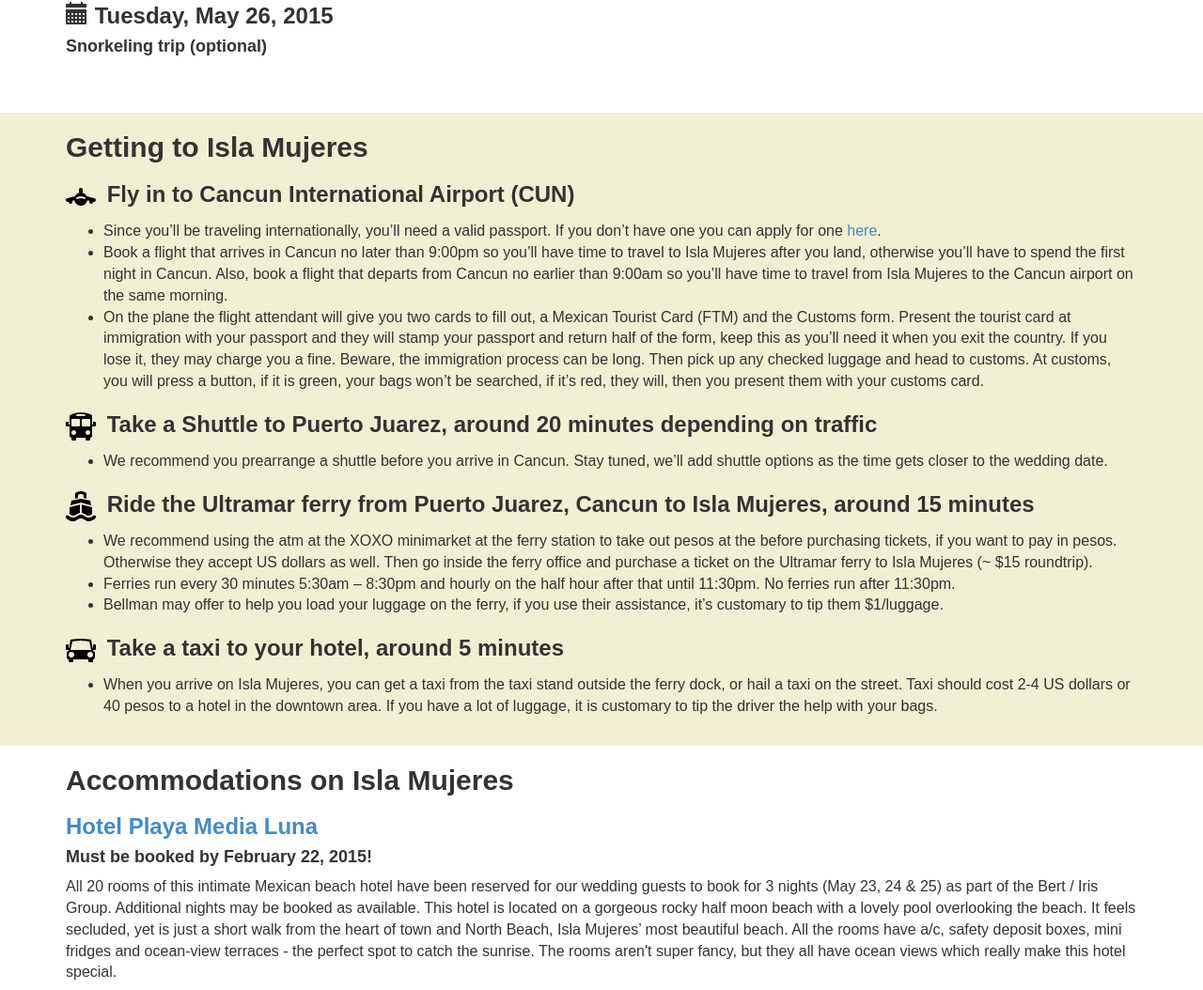
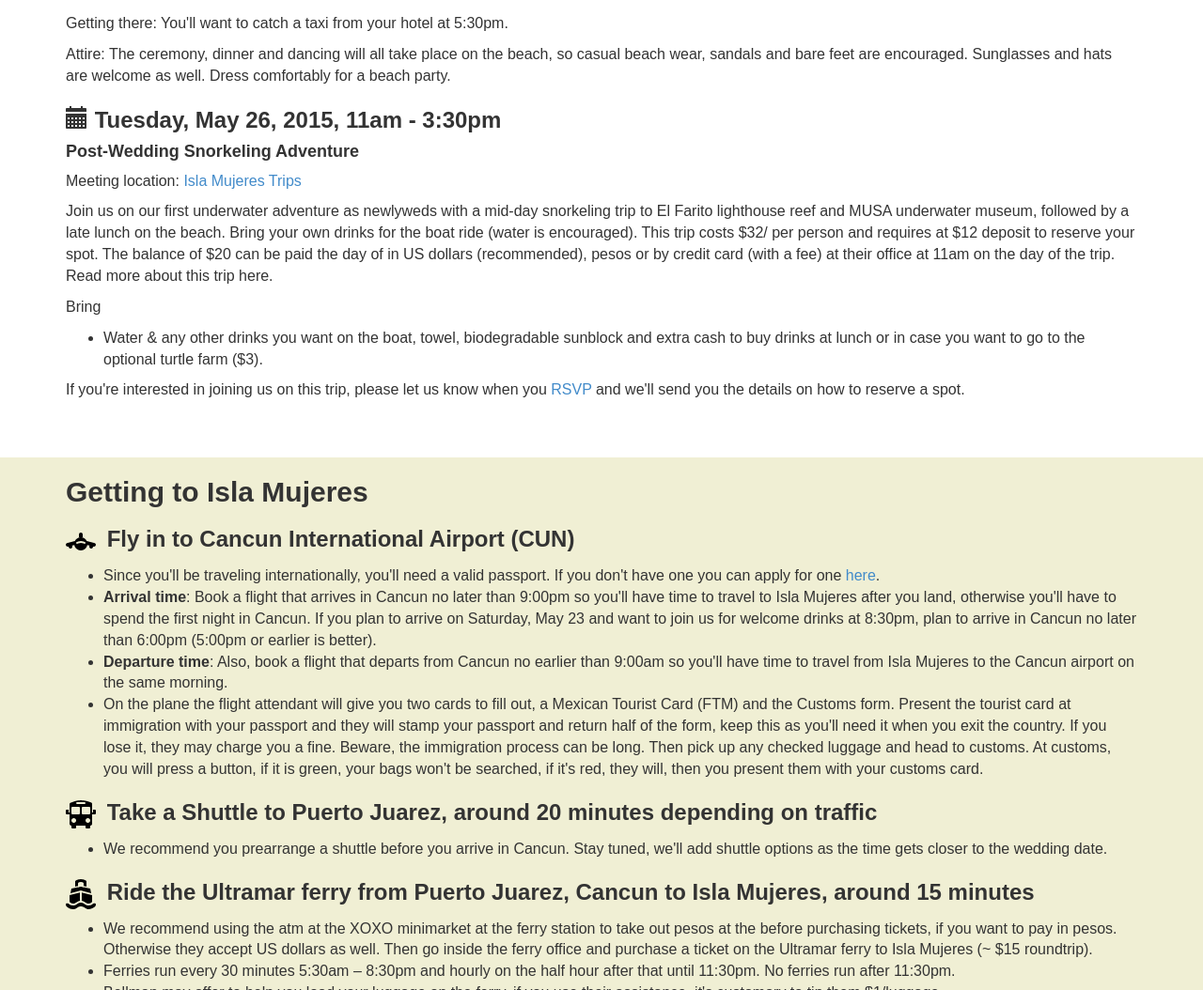
Before and after one commit to bertrandom/wedding, a PHP site: page /weddingweekend/ in a window 1280 px wide. Shown: the part 1246-2300 px from the top of the page at 94% size. Run offline with PHP 8.4, Linux system fonts and the light colour scheme; some libraries are stand-ins or nearby versions.

Commit message:
copy changes

```diff
--- a/index.php
+++ b/index.php
@@ -86,9 +86,10 @@
                 </div>
 
                 <ul style="list-style-type: none">
-                    <li><span class="glyphicon glyphicon-ok-circle"></span> <a href="/rsvp/">RSVP</a></li>
+                    <li><span class="glyphicon glyphicon-ok-circle"></span> <a href="/rsvp/">RSVP for wedding, welcome drinks, and golf cart scavenger hunt</a> <p>March 25, 2015: deadline to RSVP</p></li>
                     <li><span class="glyphicon glyphicon-ok-circle"></span> <a href="http://travel.state.gov/content/passports/english/passports/apply.html">Get your passport</a></li>
-                    <li><span class="glyphicon glyphicon-ok-circle"></span> <a href="/weddingweekend/#accommodations">Reserve a room</a></li>
+                    <li><span class="glyphicon glyphicon-ok-circle"></span> <a href="/weddingweekend/#accommodations">Reserve a room</a> <p>February 22, 2015: deadline to book Hotel Playa Media Luna
+</p></li>
                     <li><span class="glyphicon glyphicon-ok-circle"></span> <a href="https://www.hipmunk.com/flights/to-Cancun-Mexico">Find a flight</a></li>
                 </ul>
 
--- a/weddingweekend.php
+++ b/weddingweekend.php
@@ -74,17 +74,21 @@
 
                 <div style="margin-bottom: 60px;">
 
-                    <h3><span class="glyphicon glyphicon-calendar"></span> Saturday, May 23, 2015</h3>
-                    <h4>Evening Welcome Cocktail Party</h4>
+                    <h3><span class="glyphicon glyphicon-calendar"></span> Saturday, May 23, 2015, 8:30pm - 10:30pm</h3>
+                    <h4>Welcome Drinks</h4>
 
-                    <p>Location: TBD</p>
+                    <p>Location: <a href="http://www.tripadvisor.com/Restaurant_Review-g150810-d2489472-Reviews-Fenix_Lounge_Restaurant_Beach_Club-Isla_Mujeres_Yucatan_Peninsula.html">Fenix Beach Club</a></p>
 
-                    <h3><span class="glyphicon glyphicon-calendar"></span> Sunday, May 24, 2015</h3>
-                    <h4>Fun Group Activity (optional)</h4>
+                    <p>Settle into the island with a beer, margarita, or rum punch!</p>
 
-                    <p>We'll be arranging an optional outdoor activity that you're welcome to join us in if you'd like. Details coming soon.</p>
+                    <h3><span class="glyphicon glyphicon-calendar"></span> Sunday, May 24, 2015, 11am - 4:00pm</h3>
+                    <h4>Golf Cart Scavenger Hunt</h4>
 
-                    <h3><span class="glyphicon glyphicon-calendar"></span> Monday, May 25, 2015</h3>
+                    <p>Meeting location: <a href="http://www.tripadvisor.com/Restaurant_Review-g150810-d1182908-Reviews-JAX_Bar_Grill-Isla_Mujeres_Yucatan_Peninsula.html">Jax Restaurant</a></p>
+
+                    <p>Join us for an adventurous scavenger hunt around the island on golf carts. At the start of the hunt you will receive a list of items to find, all cleverly hidden around Isla Mujeres. Your task is to track these down… and the winner at the end of the day will get all the items found during the hunt. A fun team activity and a great way to see the island on route! Each team will have a maximum of four people per golf cart.</p>
+
+                    <h3><span class="glyphicon glyphicon-calendar"></span> Monday, May 25, 2015, 6pm - 11:45pm</h3>
                     <h4>Sunset Wedding Ceremony & Reception</h4>
 
                     <p>Location: <strong>Mirada Beach Club</strong>
@@ -93,12 +97,23 @@
 
                     <div style="margin-bottom: 15px;"><img class="img-rounded img-responsive" src="/images/IMG_5902.jpg" alt="beach"></div>
 
-                    <p>Getting there: TBD</p>
+                    <p>Getting there: You'll want to catch a taxi from your hotel at 5:30pm.</p>
 
                     <p>Attire: The ceremony, dinner and dancing will all take place on the beach, so casual beach wear, sandals and bare feet are encouraged. Sunglasses and hats are welcome as well. Dress comfortably for a beach party.</p>
 
-                    <h3><span class="glyphicon glyphicon-calendar"></span> Tuesday, May 26, 2015</h3>
-                    <h4>Snorkeling trip (optional)</h4>
+                    <h3><span class="glyphicon glyphicon-calendar"></span> Tuesday, May 26, 2015, 11am - 3:30pm</h3>
+                    <h4>Post-Wedding Snorkeling Adventure</h4>
+
+                    <p>Meeting location: <a href="http://www.islamujerestrips.com/location/">Isla Mujeres Trips</a></p>
+
+                    <p>Join us on our first underwater adventure as newlyweds with a mid-day snorkeling trip to El Farito lighthouse reef and MUSA underwater museum, followed by a late lunch on the beach. Bring your own drinks for the boat ride (water is encouraged). This trip costs $32/ per person and requires at $12 deposit to reserve your spot. The balance of $20 can be paid the day of in US dollars (recommended), pesos or by credit card (with a fee) at their office at 11am on the day of the trip. Read more about this trip here.</p>
+
+                    <p>Bring</p>
+                    <ul>
+                        <li>Water &amp; any other drinks you want on the boat, towel, biodegradable sunblock and extra cash to buy drinks at lunch or in case you want to go to the optional turtle farm ($3).</li>
+                    </ul>
+
+                    <p>If you're interested in joining us on this trip, please let us know when you <a href="/rsvp">RSVP</a> and we'll send you the details on how to reserve a spot.
 
                 </div>
             </div>
@@ -115,15 +130,16 @@
                         <h3><img src="/images/plane.png" style="margin-right:5px"> Fly in to Cancun International Airport (CUN)</h3>
 
                         <ul>
-                            <li>Since you’ll be traveling internationally, you’ll need a valid passport. If you don’t have one you can apply for one <a href="http://travel.state.gov/content/passports/english/passports/apply.html">here</a>.</li>
-                            <li>Book a flight that arrives in Cancun no later than 9:00pm so you’ll have time to travel to Isla Mujeres after you land, otherwise you’ll have to spend the first night in Cancun. Also, book a flight that departs from Cancun no earlier than 9:00am so you’ll have time to travel from Isla Mujeres to the Cancun airport on the same morning.</li>
-                            <li>On the plane the flight attendant will give you two cards to fill out, a Mexican Tourist Card (FTM) and the Customs form. Present the tourist card at immigration with your passport and they will stamp your passport and return half of the form, keep this as you’ll need it when you exit the country. If you lose it, they may charge you a fine. Beware, the immigration process can be long. Then pick up any checked luggage and head to customs. At customs, you will press a button, if it is green, your bags won’t be searched, if it’s red, they will, then you present them with your customs card.</li>
+                            <li>Since you'll be traveling internationally, you'll need a valid passport. If you don't have one you can apply for one <a href="http://travel.state.gov/content/passports/english/passports/apply.html">here</a>.</li>
+                            <li><strong>Arrival time</strong>: Book a flight that arrives in Cancun no later than 9:00pm so you'll have time to travel to Isla Mujeres after you land, otherwise you'll have to spend the first night in Cancun. If you plan to arrive on Saturday, May 23 and want to join us for welcome drinks at 8:30pm, plan to arrive in Cancun no later than 6:00pm (5:00pm or earlier is better).</li>
+                            <li><strong>Departure time</strong>: Also, book a flight that departs from Cancun no earlier than 9:00am so you'll have time to travel from Isla Mujeres to the Cancun airport on the same morning.</li>
+                            <li>On the plane the flight attendant will give you two cards to fill out, a Mexican Tourist Card (FTM) and the Customs form. Present the tourist card at immigration with your passport and they will stamp your passport and return half of the form, keep this as you'll need it when you exit the country. If you lose it, they may charge you a fine. Beware, the immigration process can be long. Then pick up any checked luggage and head to customs. At customs, you will press a button, if it is green, your bags won't be searched, if it's red, they will, then you present them with your customs card.</li>
                         </ul>
 
                         <h3><img src="/images/shuttle.png" style="margin-right:5px"> Take a Shuttle to Puerto Juarez, around 20 minutes depending on traffic</h3>
 
                         <ul>
-                            <li>We recommend you prearrange a shuttle before you arrive in Cancun. Stay tuned, we’ll add shuttle options as the time gets closer to the wedding date.</li>
+                            <li>We recommend you prearrange a shuttle before you arrive in Cancun. Stay tuned, we'll add shuttle options as the time gets closer to the wedding date.</li>
                         </ul>
 
                         <h3><img src="/images/ferry.png" style="margin-right:5px"> Ride the Ultramar ferry from Puerto Juarez, Cancun to Isla Mujeres, around 15 minutes</h3>
@@ -131,7 +147,7 @@
                         <ul>
                             <li>We recommend using the atm at the XOXO minimarket at the ferry station to take out pesos at the before purchasing tickets, if you want to pay in pesos. Otherwise they accept US dollars as well. Then go inside the ferry office and purchase a ticket on the Ultramar ferry to Isla Mujeres (~ $15 roundtrip).</li>
                             <li>Ferries run every 30 minutes 5:30am – 8:30pm and hourly on the half hour after that until 11:30pm. No ferries run after 11:30pm.</li>
-                            <li>Bellman may offer to help you load your luggage on the ferry, if you use their assistance, it’s customary to tip them $1/luggage.</li>
+                            <li>Bellman may offer to help you load your luggage on the ferry, if you use their assistance, it's customary to tip them $1/luggage.</li>
                         </ul>
 
                         <h3><img src="/images/taxi.png" style="margin-right:5px"> Take a taxi to your hotel, around 5 minutes</h3>
@@ -157,7 +173,7 @@
 
                     <h4>Must be booked by February 22, 2015!</h4>
 
-                    <p>All 20 rooms of this intimate Mexican beach hotel have been reserved for our wedding guests to book for 3 nights (May 23, 24 & 25) as part of the Bert / Iris Group.  Additional nights may be booked as available.  This hotel is located on a gorgeous rocky half moon beach with a lovely pool overlooking the beach. It feels secluded, yet is just a short walk from the heart of town and North Beach, Isla Mujeres’ most beautiful beach. All the rooms have a/c, safety deposit boxes, mini fridges and ocean-view terraces - the perfect spot to catch the sunrise. The rooms aren't super fancy, but they all have ocean views which really make this hotel special.</p>
+                    <p>All 20 rooms of this intimate Mexican beach hotel have been reserved for our wedding guests to book for 3 nights (May 23, 24 & 25) as part of the Bert / Iris Group.  Additional nights may be booked as available.  This hotel is located on a gorgeous rocky half moon beach with a lovely pool overlooking the beach. It feels secluded, yet is just a short walk from the heart of town and North Beach, Isla Mujeres' most beautiful beach. All the rooms have a/c, safety deposit boxes, mini fridges and ocean-view terraces - the perfect spot to catch the sunrise. The rooms aren't super fancy, but they all have ocean views which really make this hotel special.</p>
 
                     <div style="margin-bottom: 15px;"><img class="img-rounded img-responsive" src="/images/IMG_5929.jpg" alt="beach"></div>
 
@@ -181,7 +197,7 @@
                         <li>Medial Luna confirms availability via email.</li>
                         <li>Guests email or fax in the <a href="/form/playa.pdf">cc authorization form</a> and a copy of their passport or driver's license.</li>
                         <li>Media Luna charges their credit card for one night's stay as a deposit at this time. Media Luna then emails the guest a written confirmation of reservation.</li>
-                        <li>On arrival, guests pay for the remainder of their stay minus the one night's deposit that was charged when they made the reservation. Guests can pay in US Dollars or American Express traveler's checks without any additional fee. If you pay in Pesos it will be at the hotel's exchange rate. If you pay by Credit Card, a 10% service fee will be added. We recommend you pay in US Dollars or Traveler’s checks.</li>
+                        <li>On arrival, guests pay for the remainder of their stay minus the one night's deposit that was charged when they made the reservation. Guests can pay in US Dollars or American Express traveler's checks without any additional fee. If you pay in Pesos it will be at the hotel's exchange rate. If you pay by Credit Card, a 10% service fee will be added. We recommend you pay in US Dollars or Traveler's checks.</li>
                     </ol>
 
                     <h4>Cancellation Policy</h4>
```
